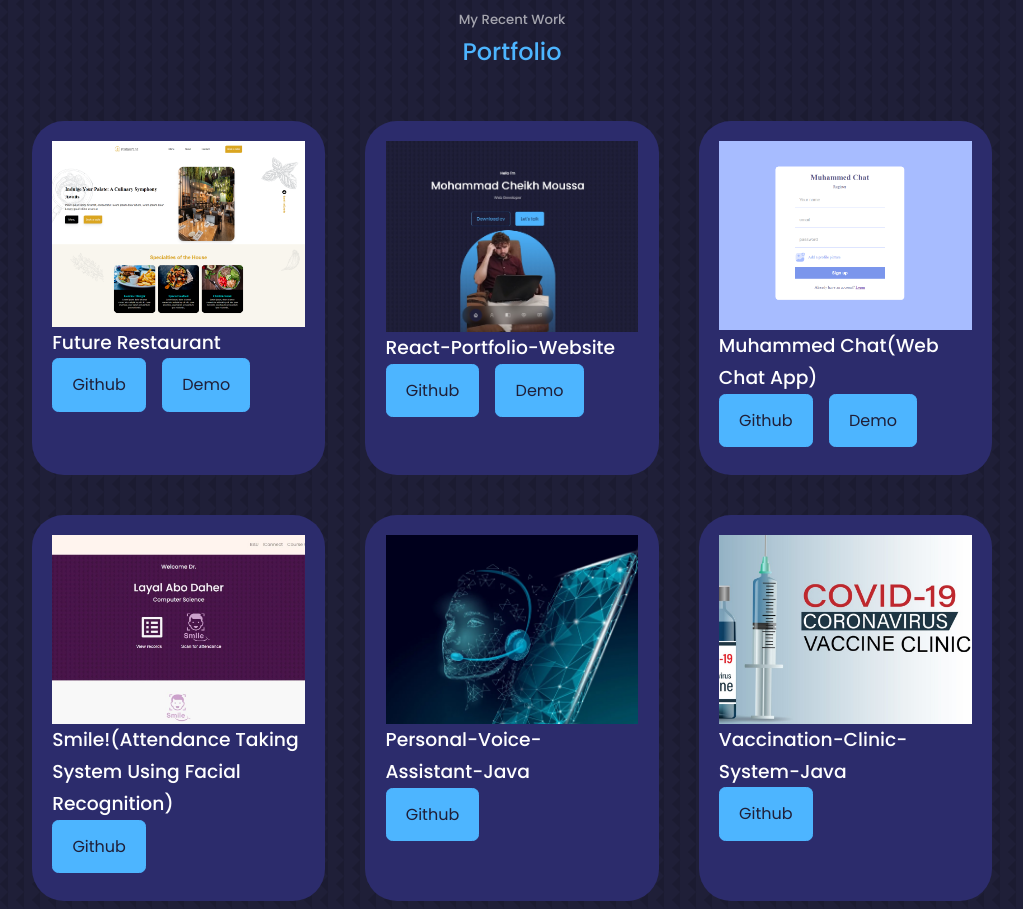
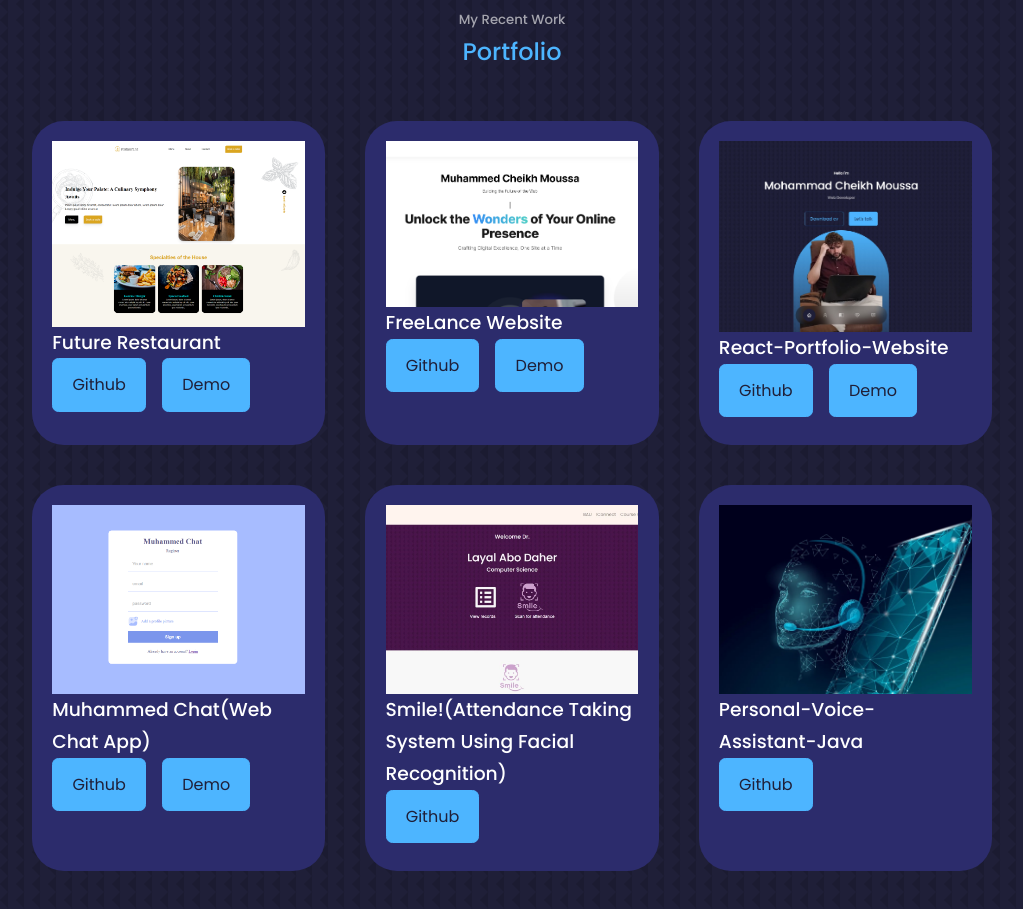
Before and after one commit to MuhammedSm/Portfolio-react-website, a React (Create React App) app: page / in a window 1280 px wide. Shown: the part 2820-3729 px from the top of the page, without its empty margins (128-1151 px from the left). Built offline with nearby package versions, Linux system fonts and the light colour scheme.

Commit message:
portfolio addition

```diff
--- a/src/components/portfolio/Portfolio.jsx
+++ b/src/components/portfolio/Portfolio.jsx
@@ -1,66 +1,75 @@
-import React from 'react'
-import './portfolio.css'
-import IMG0 from '../../assets/portfolio0.jpg'
-import IMG1 from '../../assets/portfolio1.jpg'
-import IMG2 from '../../assets/portfolio2.jpg'
-import IMG3 from '../../assets/portfolio3.jpg'
-import IMG4 from '../../assets/portfolio4.jpg'
-import IMG5 from '../../assets/Smile.jpeg'
-import IMG6 from '../../assets/chatapp.png'
-import IMGP from '../../assets/image.png'
+import React from 'react';
+import './portfolio.css';
+import IMGP from '../../assets/image.png';
+import IMGFW from '../../assets/fw.png';
+import IMG0 from '../../assets/portfolio0.jpg';
+import IMG1 from '../../assets/portfolio1.jpg';
+import IMG2 from '../../assets/portfolio2.jpg';
+import IMG3 from '../../assets/portfolio3.jpg';
+import IMG4 from '../../assets/portfolio4.jpg';
+import IMG5 from '../../assets/Smile.jpeg';
+import IMG6 from '../../assets/chatapp.png';
+
 const data = [
   {
-    id:0,
-    image:IMGP,
-    title:'Future Restaurant',
-    github:'https://github.com/MuhammedSm/restaurant',
-
+    id: 0,
+    image: IMGP,
+    title: 'Future Restaurant',
+    github: 'https://github.com/MuhammedSm/restaurant',
+    demo: 'https://futurerestaurant.netlify.app/'
   },
   {
-    id:1,
-    image:IMG0,
-    title:'React-Portfolio-Website',
-    github:'https://github.com/MuhammedSm/Portfolio-react-website',
-
-  },{
-    id:2,
-    image:IMG6,
-    title:'Muhammed Chat(Web Chat App)',
-    github:'https://github.com/MuhammedSm/React-chat-app',
-
+    id: 1,
+    image: IMGFW,
+    title: 'FreeLance Website',
+    github: '',
+    demo: 'https://webcapsule.netlify.app/'
   },
   {
-    id:3,
-    image:IMG5,
-    title:'Smile!(Attendance Taking System Using Facial Recognition)',
-    github:'https://github.com/MuhammedSm/senior-project-Smile---',
-
+    id: 2,
+    image: IMG0,
+    title: 'React-Portfolio-Website',
+    github: 'https://github.com/MuhammedSm/Portfolio-react-website',
+    demo: 'https://your-portfolio-website-demo-url.com'
   },
   {
-    id:4,
-    image:IMG1,
-    title:'Personal-Voice-Assistant-Java',
-    github:'https://github.com/MuhammedSm/Personal-Voice-Assistant-Java',
-
+    id: 3,
+    image: IMG6,
+    title: 'Muhammed Chat(Web Chat App)',
+    github: 'https://github.com/MuhammedSm/React-chat-app',
+    demo: 'https://muhammesdseyhmusachatapp.netlify.app'
   },
-  {   id:5,
-      image:IMG2,
-      title: 'Vaccination-Clinic-System-Java',
-      github: 'https://github.com/MuhammedSm/Vaccination-Clinic-System',
-
+  {
+    id: 4,
+    image: IMG5,
+    title: 'Smile!(Attendance Taking System Using Facial Recognition)',
+    github: 'https://github.com/MuhammedSm/senior-project-Smile---',
+    demo: '' // No demo URL available
+  },
+  {
+    id: 5,
+    image: IMG1,
+    title: 'Personal-Voice-Assistant-Java',
+    github: 'https://github.com/MuhammedSm/Personal-Voice-Assistant-Java',
+    demo: '' // No demo URL available
   },
   {
     id: 6,
+    image: IMG2,
+    title: 'Vaccination-Clinic-System-Java',
+    github: 'https://github.com/MuhammedSm/Vaccination-Clinic-System',
+    demo: '' // No demo URL available
+  },
+  {
+    id: 7,
     image: IMG3,
     title: 'Movie Rating DataBase Website',
     github: 'https://github.com/MuhammedSm/movie-rating-db',
+    demo: '' // No demo URL available
+  },
+];
 
-   },
-    ]
-
-
-
-    function portfolio() {
+function Portfolio() {
   return (
     <section id="portfolio">
       <h5>My Recent Work</h5>
@@ -77,18 +86,8 @@
                 <a href={github} className="btn btn-primary">
                   Github
                 </a>
-                {id === 1 && (
-                  <a href="https://mohammadcheikhmoussa.netlify.app/" className="btn btn-primary">
-                    Demo
-                  </a>
-                )}
-                {id === 2 && (
-                  <a href="https://muhammesdseyhmusachatapp.netlify.app" className="btn btn-primary">
-                    Demo
-                  </a>
-                )}
-                {id === 0 && (
-                  <a href="https://futurerestaurant.netlify.app/" className="btn btn-primary">
+                {demo && (
+                  <a href={demo} className="btn btn-primary">
                     Demo
                   </a>
                 )}
@@ -101,5 +100,4 @@
   );
 }
 
-
-export default portfolio
+export default Portfolio;
```
Also changed, not shown: src/assets/fw.png (added). Lines whose indentation alone changed are shown as unchanged.
